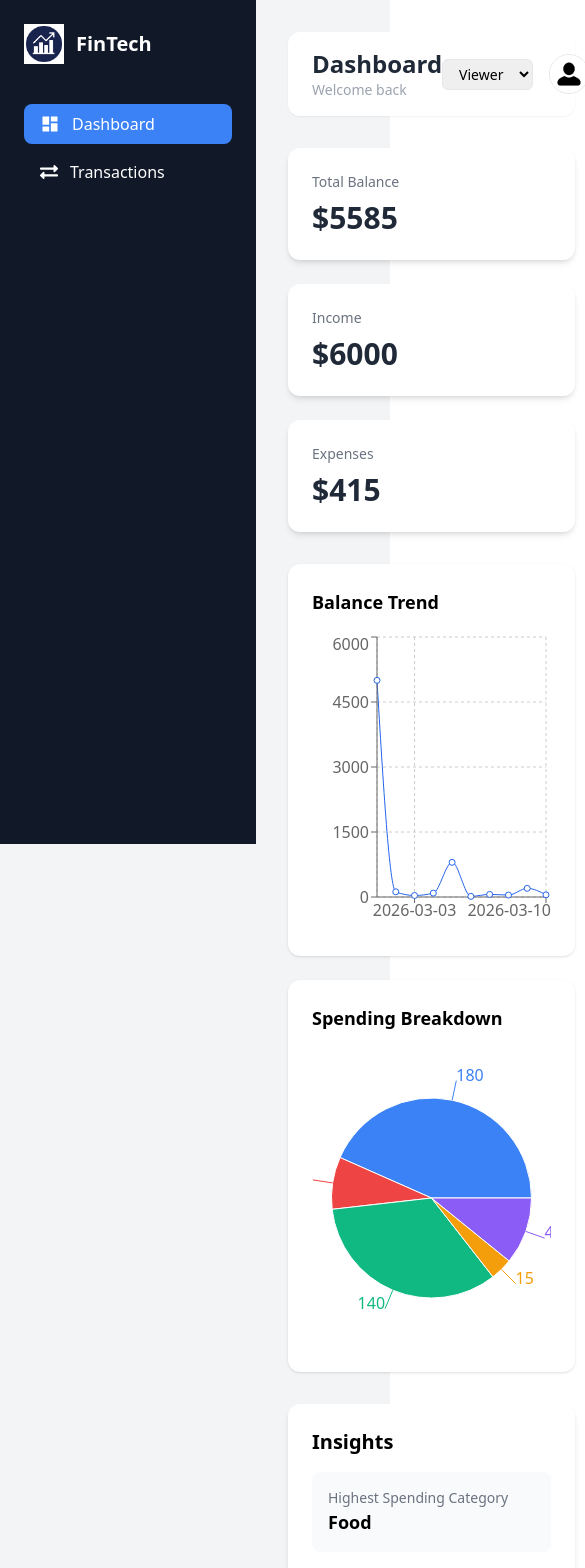
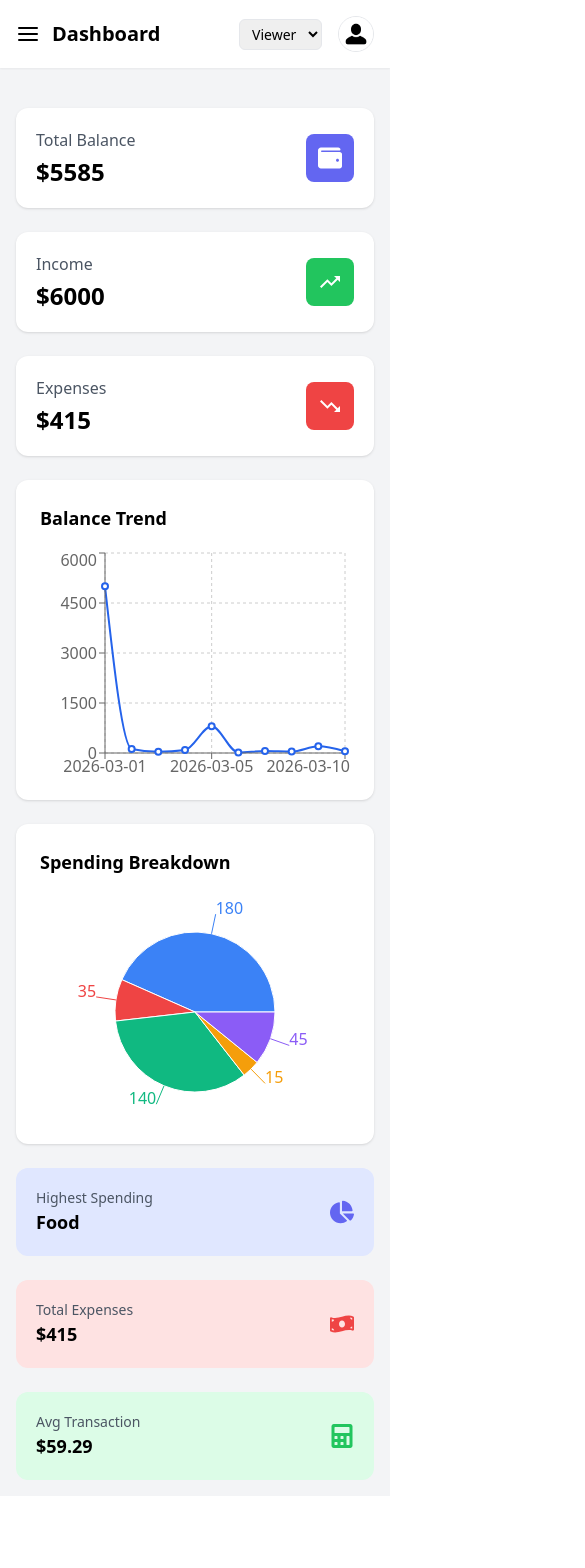
Before and after one commit to Hlamong55/Finance-Dashboard, a React (Vite) app: page / in a window 390 px wide. Shown: the top 1568 px of the page, 585 px wide, since content can reach past the window. After the commit the page ends 1496 px from the top, so only its background shows below. Built offline with nearby package versions, Linux system fonts and the light colour scheme.

Commit message:
implement responsive layout for all device

```diff
--- a/src/Components/DashboardCard.jsx
+++ b/src/Components/DashboardCard.jsx
@@ -1,13 +1,48 @@
+import { FaWallet } from "react-icons/fa";
+import { MdTrendingUp } from "react-icons/md";
+import { MdTrendingDown } from "react-icons/md";
+
 const DashboardCard = ({ title, amount }) => {
+
+  let icon;
+  let color;
+
+  if (title === "Total Balance") {
+    icon = <FaWallet />;
+    color = "bg-indigo-500";
+  }
+
+  if (title === "Income") {
+    icon = <MdTrendingUp />;
+    color = "bg-green-500";
+  }
+
+  if (title === "Expenses") {
+    icon = <MdTrendingDown />;
+    color = "bg-red-500";
+  }
+
   return (
-    <div className="bg-white p-6 rounded-xl shadow-md hover:shadow-lg transition">
-      <h3 className="text-gray-500 text-sm mb-2">
-        {title}
-      </h3>
+    <div className="bg-white p-5 rounded-xl shadow hover:shadow-lg transition flex justify-between items-center">
 
-      <p className="text-3xl font-bold text-gray-800">
-        ${amount}
-      </p>
+      <div>
+
+        <p className=" text-gray-600">
+          {title}
+        </p>
+
+        <h2 className="text-2xl font-bold mt-1">
+          ${amount}
+        </h2>
+
+      </div>
+
+      <div
+        className={`${color} text-white p-3 rounded-lg text-2xl`}
+      >
+        {icon}
+      </div>
+
     </div>
   );
 };
--- a/src/Components/DashboardHeader.jsx
+++ b/src/Components/DashboardHeader.jsx
@@ -2,8 +2,10 @@ import { useContext } from "react";
 import { RoleContext } from "../context/RoleContext";
 import { useLocation } from "react-router-dom";
 import avatar from "../assets/avatar.png";
+import { FiMenu } from "react-icons/fi";
 
-const DashboardHeader = () => {
+const DashboardHeader = ({ toggleSidebar }) => {
+
   const { role, setRole } = useContext(RoleContext);
   const location = useLocation();
 
@@ -13,32 +15,41 @@ const DashboardHeader = () => {
       : "Dashboard";
 
   return (
-    <div className="flex items-center justify-between mb-8 bg-white px-6 py-4 rounded-xl shadow-sm">
+    <div className="bg-white shadow-sm px-4 md:px-6 py-4 flex items-center justify-between mb-6">
 
-      <div>
-        <h1 className="text-2xl font-bold text-gray-800">
+      <div className="flex items-center gap-3">
+
+        {/* Mobile menu button */}
+        <button
+          className="text-2xl md:hidden"
+          onClick={toggleSidebar}
+        >
+          <FiMenu />
+        </button>
+
+        <h1 className="text-xl md:text-2xl font-bold">
           {pageTitle}
         </h1>
-        <p className="text-sm text-gray-400">
-          Welcome back
-        </p>
+
       </div>
 
       <div className="flex items-center gap-4">
 
+        {/* Role switch */}
         <select
           value={role}
           onChange={(e) => setRole(e.target.value)}
-          className="border rounded-md px-3 py-1 text-sm"
+          className="border rounded-md px-2 py-1 text-sm"
         >
           <option value="viewer">Viewer</option>
           <option value="admin">Admin</option>
         </select>
 
+        {/* Avatar */}
         <img
           src={avatar}
           alt="avatar"
-          className="w-10 h-10 rounded-full border"
+          className="w-9 h-9 rounded-full border"
         />
 
       </div>
--- a/src/Components/Insights.jsx
+++ b/src/Components/Insights.jsx
@@ -1,10 +1,16 @@
 import { useContext } from "react";
 import { TransactionContext } from "../context/TransactionContext";
+import { FaChartPie } from "react-icons/fa";
+import { FaMoneyBillWave } from "react-icons/fa";
+import { FaCalculator } from "react-icons/fa";
 
 const Insights = () => {
+
   const { transactions } = useContext(TransactionContext);
 
-  const expenses = transactions.filter((t) => t.type === "expense");
+  const expenses = transactions.filter(
+    (t) => t.type === "expense"
+  );
 
   const categoryTotals = {};
 
@@ -28,40 +34,53 @@ const Insights = () => {
     totalExpenses / (expenses.length || 1);
 
   return (
-    <div className="bg-white rounded-xl shadow-md p-6">
+    <div className="grid md:grid-cols-3 gap-6">
 
-      <h2 className="text-xl font-semibold mb-4">
-        Insights
-      </h2>
+      <div className="bg-indigo-100 p-5 rounded-xl flex justify-between items-center">
 
-      <div className="grid md:grid-cols-3 gap-6">
+        <div>
+          <p className="text-sm text-gray-600">
+            Highest Spending
+          </p>
 
-        <div className="bg-gray-50 p-4 rounded-lg">
-          <p className="text-sm text-gray-500">
-            Highest Spending Category
-          </p>
-          <p className="text-lg font-bold">
+          <h3 className="text-lg font-bold">
             {highestCategory}
-          </p>
+          </h3>
         </div>
 
-        <div className="bg-gray-50 p-4 rounded-lg">
-          <p className="text-sm text-gray-500">
+        <FaChartPie className="text-indigo-500 text-2xl" />
+
+      </div>
+
+      <div className="bg-red-100 p-5 rounded-xl flex justify-between items-center">
+
+        <div>
+          <p className="text-sm text-gray-600">
             Total Expenses
           </p>
-          <p className="text-lg font-bold">
+
+          <h3 className="text-lg font-bold">
             ${totalExpenses}
-          </p>
+          </h3>
         </div>
 
-        <div className="bg-gray-50 p-4 rounded-lg">
-          <p className="text-sm text-gray-500">
-            Avg Expense Transaction
+        <FaMoneyBillWave className="text-red-500 text-2xl" />
+
+      </div>
+
+      <div className="bg-green-100 p-5 rounded-xl flex justify-between items-center">
+
+        <div>
+          <p className="text-sm text-gray-600">
+            Avg Transaction
           </p>
-          <p className="text-lg font-bold">
+
+          <h3 className="text-lg font-bold">
             ${avgTransaction.toFixed(2)}
-          </p>
+          </h3>
         </div>
+
+        <FaCalculator className="text-green-500 text-2xl" />
 
       </div>
 
--- a/src/Components/Sidebar.jsx
+++ b/src/Components/Sidebar.jsx
@@ -3,11 +3,15 @@ import { MdDashboard } from "react-icons/md";
 import { FaExchangeAlt } from "react-icons/fa";
 import logo from "../assets/financial-dashboards-icon.png";
 
-const Sidebar = () => {
+const Sidebar = ({ open }) => {
   return (
-    <div className="w-64 h-screen bg-gray-900 text-white fixed left-0 top-0 p-6 flex flex-col">
+    <div
+      className={`fixed top-0 left-0 h-screen w-64 bg-gray-900 text-white p-6 transform transition-transform duration-300 z-50
+      ${open ? "translate-x-0" : "-translate-x-full"}
+      md:translate-x-0`}
+    >
 
-      {/* Logo Section */}
+      {/* Logo */}
       <div className="flex items-center gap-3 mb-10">
 
         <img
@@ -28,11 +32,8 @@ const Sidebar = () => {
         <NavLink
           to="/"
           className={({ isActive }) =>
-            `flex items-center gap-3 px-4 py-2 rounded-lg transition ${
-              isActive
-                ? "bg-blue-500"
-                : "hover:bg-gray-800"
-            }`
+            `flex items-center gap-3 px-4 py-2 rounded-lg transition
+            ${isActive ? "bg-blue-500" : "hover:bg-gray-800"}`
           }
         >
           <MdDashboard size={20} />
@@ -42,11 +43,8 @@ const Sidebar = () => {
         <NavLink
           to="/transactions"
           className={({ isActive }) =>
-            `flex items-center gap-3 px-4 py-2 rounded-lg transition ${
-              isActive
-                ? "bg-blue-500"
-                : "hover:bg-gray-800"
-            }`
+            `flex items-center gap-3 px-4 py-2 rounded-lg transition
+            ${isActive ? "bg-blue-500" : "hover:bg-gray-800"}`
           }
         >
           <FaExchangeAlt size={18} />
--- a/src/Components/charts/BalanceChart.jsx
+++ b/src/Components/charts/BalanceChart.jsx
@@ -13,26 +13,43 @@ import { TransactionContext } from "../../context/TransactionContext";
 const BalanceChart = () => {
   const { transactions } = useContext(TransactionContext);
 
-  const chartData = transactions.map((t) => ({
+  const data = transactions.map((t) => ({
     date: t.date,
     amount: t.amount,
   }));
 
   return (
-    <div className="bg-white p-6 rounded-xl shadow">
+    <div className="bg-white p-6 rounded-xl shadow h-[320px]">
+
       <h2 className="text-lg font-semibold mb-4">
         Balance Trend
       </h2>
 
-      <ResponsiveContainer width="100%" height={300}>
-        <LineChart data={chartData}>
+      <div className="w-full h-[240px]">
+
+        <ResponsiveContainer width="100%" height="100%">
+          <LineChart data={data}>
+
             <CartesianGrid strokeDasharray="3 3" />
+
             <XAxis dataKey="date" />
+
             <YAxis />
+
             <Tooltip />
-          <Line type="monotone" dataKey="amount" stroke="#2563eb" />
+
+            <Line
+              type="monotone"
+              dataKey="amount"
+              stroke="#2563eb"
+              strokeWidth={2}
+            />
+
           </LineChart>
         </ResponsiveContainer>
+
+      </div>
+
     </div>
   );
 };
--- a/src/Components/charts/CategoryChart.jsx
+++ b/src/Components/charts/CategoryChart.jsx
@@ -8,9 +8,16 @@ import {
 import { useContext } from "react";
 import { TransactionContext } from "../../context/TransactionContext";
 
-const COLORS = ["#3b82f6", "#ef4444", "#10b981", "#f59e0b", "#8b5cf6"];
+const COLORS = [
+  "#3b82f6",
+  "#ef4444",
+  "#10b981",
+  "#f59e0b",
+  "#8b5cf6",
+];
 
 const CategoryChart = () => {
+
   const { transactions } = useContext(TransactionContext);
 
   const categoryMap = {};
@@ -28,14 +35,23 @@ const CategoryChart = () => {
   }));
 
   return (
-    <div className="bg-white p-6 rounded-xl shadow">
+    <div className="bg-white p-6 rounded-xl shadow h-[320px]">
+
       <h2 className="text-lg font-semibold mb-4">
         Spending Breakdown
       </h2>
 
-      <ResponsiveContainer width="100%" height={300}>
+      <div className="w-full h-[240px]">
+
+        <ResponsiveContainer width="100%" height="100%">
           <PieChart>
-          <Pie data={data} dataKey="value" outerRadius={100} label>
+
+            <Pie
+              data={data}
+              dataKey="value"
+              outerRadius={80}
+              label
+            >
               {data.map((entry, index) => (
                 <Cell
                   key={index}
@@ -43,9 +59,14 @@ const CategoryChart = () => {
                 />
               ))}
             </Pie>
+
             <Tooltip />
+
           </PieChart>
         </ResponsiveContainer>
+
+      </div>
+
     </div>
   );
 };
--- a/src/Pages/DashBoard.jsx
+++ b/src/Pages/DashBoard.jsx
@@ -1,50 +1,49 @@
-import Sidebar from "../components/Sidebar";
+import DashboardLayout from "../layouts/DashboardLayout";
 import DashboardCard from "../components/DashboardCard";
-import DashboardHeader from "../components/DashboardHeader";
-import { useContext } from "react";
-import { TransactionContext } from "../context/TransactionContext";
 import BalanceChart from "../components/charts/BalanceChart";
 import CategoryChart from "../components/charts/CategoryChart";
 import Insights from "../components/Insights";
+import { useContext } from "react";
+import { TransactionContext } from "../context/TransactionContext";
 
 const DashBoard = () => {
+
   const { transactions } = useContext(TransactionContext);
 
   const income = transactions
     .filter((t) => t.type === "income")
-    .reduce((acc, t) => acc + t.amount, 0);
+    .reduce((a, t) => a + t.amount, 0);
 
   const expenses = transactions
     .filter((t) => t.type === "expense")
-    .reduce((acc, t) => acc + t.amount, 0);
+    .reduce((a, t) => a + t.amount, 0);
 
   const balance = income - expenses;
 
   return (
-    <div className="flex bg-gray-100 min-h-screen">
+    <DashboardLayout>
 
-      <Sidebar />
+      {/* Cards */}
+      <div className="grid grid-cols-1 sm:grid-cols-2 lg:grid-cols-3 gap-6 ">
 
-      <div className="flex-1 p-8 ml-64 max-w-7xl mx-auto">
-
-        <DashboardHeader />
-
-        <div className="grid md:grid-cols-3 gap-6 mb-8">
-          <DashboardCard title="Total Balance" amount={balance} />
-          <DashboardCard title="Income" amount={income} />
-          <DashboardCard title="Expenses" amount={expenses} />
-        </div>
-
-        <div className="grid md:grid-cols-2 gap-6 mb-8">
-          <BalanceChart />
-          <CategoryChart />
-        </div>
-
-        <Insights />
+        <DashboardCard title="Total Balance" amount={balance} />
+        <DashboardCard title="Income" amount={income} />
+        <DashboardCard title="Expenses" amount={expenses} />
 
       </div>
 
-    </div>
+      {/* Charts */}
+      <div className="grid grid-cols-1 lg:grid-cols-2 gap-6 mb-8">
+
+        <BalanceChart />
+        <CategoryChart />
+
+      </div>
+
+      {/* Insights */}
+      <Insights />
+
+    </DashboardLayout>
   );
 };
 
--- /dev/null
+++ b/src/layouts/DashboardLayout.jsx
@@ -0,0 +1,40 @@
+import { useState } from "react";
+import Sidebar from "../components/Sidebar";
+import DashboardHeader from "../components/DashboardHeader";
+
+const DashboardLayout = ({ children }) => {
+  const [sidebarOpen, setSidebarOpen] = useState(false);
+
+  return (
+    <div className="flex min-h-screen bg-gray-100">
+
+      {/* Sidebar */}
+      <Sidebar open={sidebarOpen} />
+
+      {/* Overlay */}
+      {sidebarOpen && (
+        <div
+          className="fixed inset-0 bg-black/40 md:hidden z-40"
+          onClick={() => setSidebarOpen(false)}
+        />
+      )}
+
+      {/* Main */}
+      <div className="flex-1 md:ml-64 w-full">
+
+        <DashboardHeader
+          toggleSidebar={() => setSidebarOpen(!sidebarOpen)}
+        />
+
+        {/* GLOBAL CONTENT SPACING */}
+        <main className="p-4 md:p-8 space-y-6">
+          {children}
+        </main>
+
+      </div>
+
+    </div>
+  );
+};
+
+export default DashboardLayout;
```
Also changed, not shown: src/Pages/Transactions.jsx (+4 -15 lines). Lines whose indentation alone changed are shown as unchanged.
